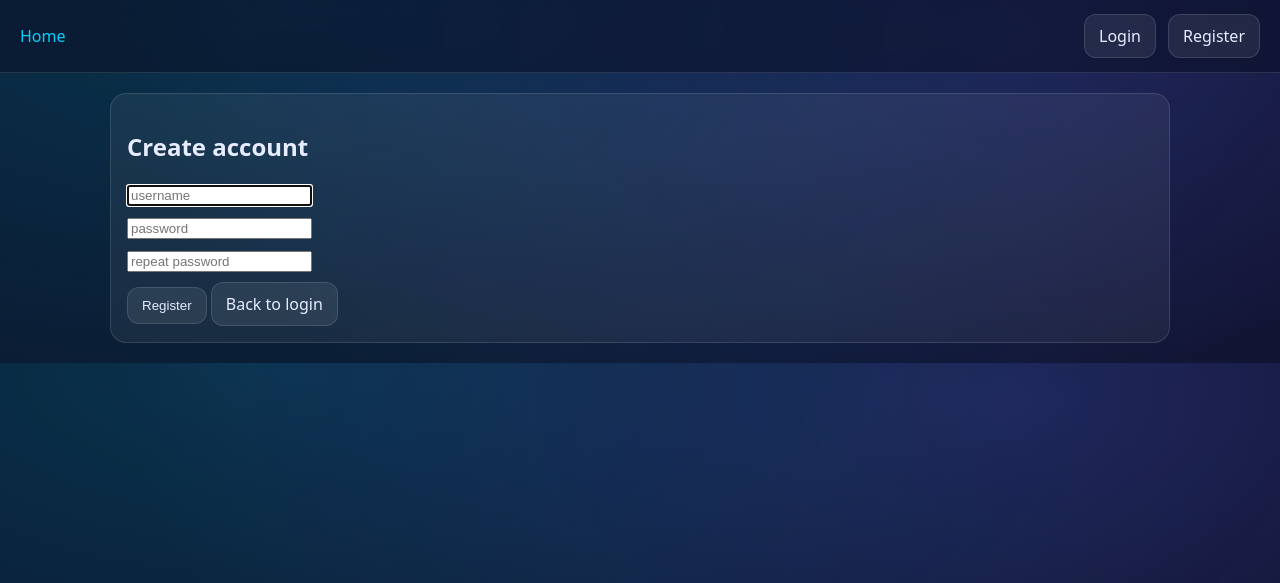
After one commit to Lily-we/mini-lms, a Django app: page /register/ in a window 1280 px wide. The commit adds this page. Shown: the top 583 px of the page. Run offline with Django 5.2, Linux system fonts and the light colour scheme.

Commit message:
MVP #3: added register, polished some of login/logout

```diff
--- /dev/null
+++ b/accounts/forms.py
@@ -0,0 +1,26 @@
+from django import forms
+from django.contrib.auth.forms import UserCreationForm
+from django.contrib.auth.models import User
+
+
+class MinimalUserCreationForm(UserCreationForm):
+    class Meta:
+        model = User
+        fields = ("username", "password1", "password2")
+
+    def __init__(self, *args, **kwargs):
+        super().__init__(*args, **kwargs)
+
+        # Remove Django's long help texts
+        for name in ("username", "password1", "password2"):
+            self.fields[name].help_text = ""
+
+        # Simple labels (optional)
+        self.fields["username"].label = "Username"
+        self.fields["password1"].label = "Password"
+        self.fields["password2"].label = "Confirm password"
+
+        # Optional: add placeholders
+        self.fields["username"].widget.attrs.update({"placeholder": "username"})
+        self.fields["password1"].widget.attrs.update({"placeholder": "password"})
+        self.fields["password2"].widget.attrs.update({"placeholder": "repeat password"})
--- a/accounts/urls.py
+++ b/accounts/urls.py
@@ -1,7 +1,9 @@
 from django.urls import path
 from django.contrib.auth import views as auth_views
+from .views import register
 
 urlpatterns = [
     path("login/", auth_views.LoginView.as_view(template_name="accounts/login.html"), name="login"),
     path("logout/", auth_views.LogoutView.as_view(), name="logout"),
+    path("register/", register, name="register"),
 ]
--- a/accounts/views.py
+++ b/accounts/views.py
@@ -1,3 +1,19 @@
-from django.shortcuts import render
+from django.contrib.auth import login
+from django.shortcuts import redirect, render
+from .forms import MinimalUserCreationForm
 
-# Create your views here.
+
+def register(request):
+    if request.user.is_authenticated:
+        return redirect("home")
+
+    if request.method == "POST":
+        form = MinimalUserCreationForm(request.POST)
+        if form.is_valid():
+            user = form.save()
+            login(request, user)
+            return redirect("home")
+    else:
+        form = MinimalUserCreationForm()
+
+    return render(request, "accounts/register.html", {"form": form})
--- /dev/null
+++ b/templates/accounts/register.html
@@ -0,0 +1,32 @@
+{% extends "base.html" %}
+{% block content %}
+  <div class="card">
+    <h2>Create account</h2>
+
+    <form method="post">
+      {% csrf_token %}
+
+      {% if form.non_field_errors %}
+        <div class="small">{{ form.non_field_errors }}</div>
+      {% endif %}
+
+      <div style="margin-bottom:10px;">
+        {{ form.username }}
+        <div class="small">{{ form.username.errors }}</div>
+      </div>
+
+      <div style="margin-bottom:10px;">
+        {{ form.password1 }}
+        <div class="small">{{ form.password1.errors }}</div>
+      </div>
+
+      <div style="margin-bottom:10px;">
+        {{ form.password2 }}
+        <div class="small">{{ form.password2.errors }}</div>
+      </div>
+
+      <button class="btn" type="submit">Register</button>
+      <a class="btn" href="{% url 'login' %}">Back to login</a>
+    </form>
+  </div>
+{% endblock %}
--- a/templates/base.html
+++ b/templates/base.html
@@ -10,14 +10,19 @@
 <body>
   <div class="nav">
     <a href="/">Home</a>
-    <a href="{% url 'my_attempts' %}">My Attempts</a>
+    {% if user.is_authenticated %}
+  <a href="{% url 'my_attempts' %}">My Attempts</a>
+{% endif %}
 
     <div class="right">
       {% if user.is_authenticated %}
         <span class="small">{{ user.username }}</span>
-        <a class="btn" href="/logout/">Logout</a>
-      {% else %}
+<form method="post" action="{% url 'logout' %}" style="display:inline;">
+  {% csrf_token %}
+  <button class="btn" type="submit">Logout</button>
+</form>      {% else %}
         <a class="btn" href="/login/">Login</a>
+        <a class="btn" href="{% url 'register' %}">Register</a>
       {% endif %}
     </div>
   </div>
--- a/templates/catalog/section_detail.html
+++ b/templates/catalog/section_detail.html
@@ -79,12 +79,12 @@
   {% else %}
     <p class="small">Attach a FileAsset in Admin.</p>
   {% endif %}
-        <a class="btn" href="{% url 'quiz_start' item.quiz.id %}">Start Quiz</a>
+
 {% elif item.type == "QUIZ" %}
-  {% if item.quiz %}
+  {% if item.quiz and item.quiz.id %}
     <a class="btn" href="{% url 'quiz_start' item.quiz.id %}">Start Quiz</a>
   {% else %}
-    <p class="small">Create a Quiz in Admin and link it to this ContentItem.</p>
+    <p class="small">Quiz is not linked yet. Admin → Quizzes → create a Quiz and select this ContentItem.</p>
   {% endif %}
 
         {% elif item.type == "ANIMATION" %}
--- a/templates/quizzes/my_attempts.html
+++ b/templates/quizzes/my_attempts.html
@@ -2,7 +2,7 @@
 {% block content %}
   <div class="card">
     <h2>My Attempts</h2>
-    <p class="small">Your quiz history and results.</p>
+    <p class="small">Quiz history</p>
   </div>
 
   <div style="height:14px"></div>
```
Also changed, not shown: templates/accounts/login.html (+13 -6 lines). Lines whose indentation alone changed are shown as unchanged.
